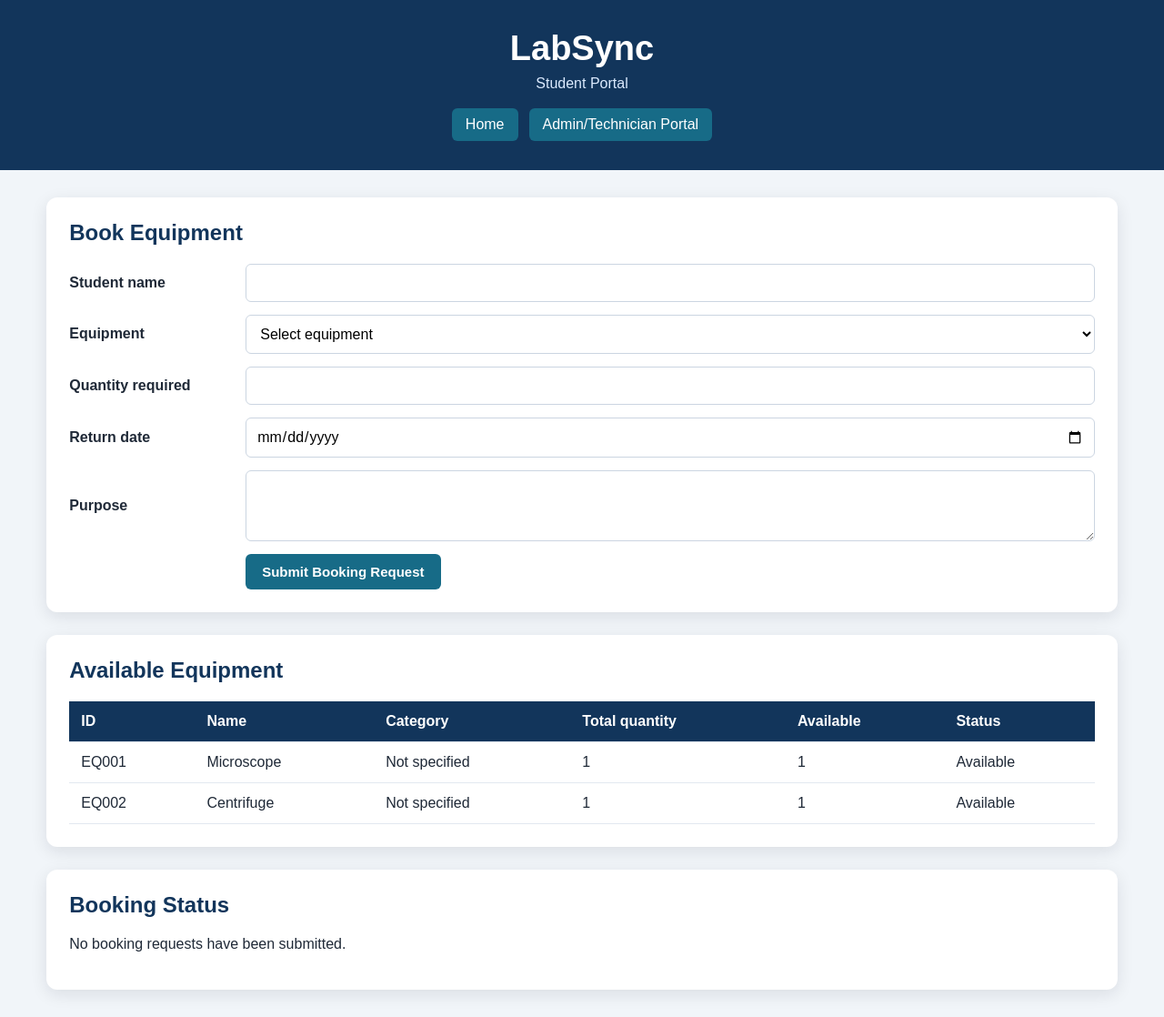
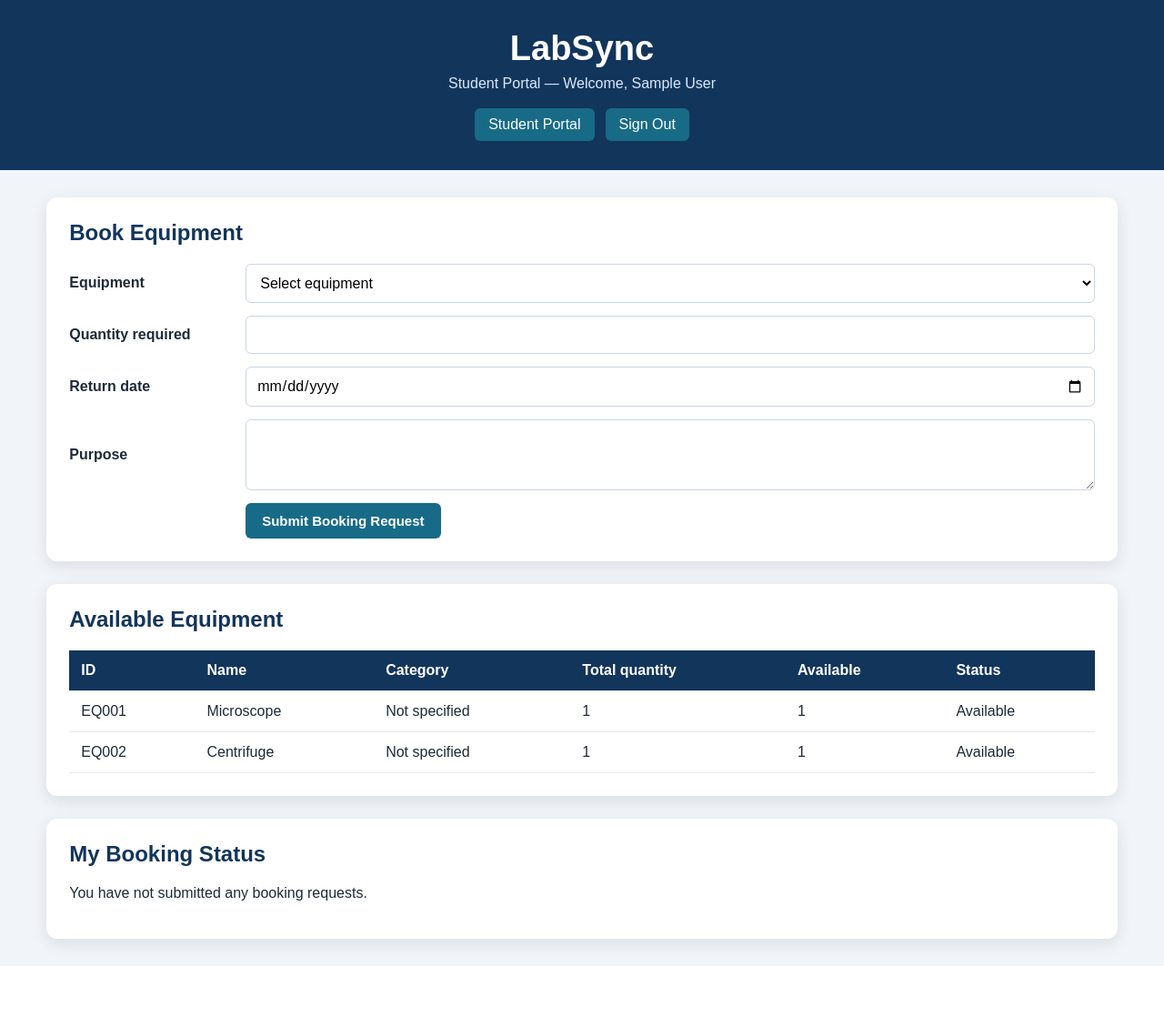
Before and after one commit to Ashigbui/LabSync, a Flask app: page /student in a window 1280 px wide. Shown: the whole page at 91% size. After the commit the page ends 1062 px from the top, so only its background shows below. Run offline with Flask 3, Linux system fonts and the light colour scheme; the visitor is signed in with stand-in values (Sample User, id 1).

Commit message:
Update student portal title and welcome message

```diff
--- a/templates/student.html
+++ b/templates/student.html
@@ -3,18 +3,18 @@
 <head>
     <meta charset="UTF-8">
     <meta name="viewport" content="width=device-width, initial-scale=1.0">
-    <title>LabSync Student Portal</title>
+    <title>Student Portal | LabSync</title>
     <link rel="stylesheet" href="{{ url_for('static', filename='style.css') }}">
 </head>
 
 <body>
     <header>
         <h1>LabSync</h1>
-        <p>Student Portal</p>
+        <p>Student Portal — Welcome, {{ user_name }}</p>
 
         <nav>
-            <a href="{{ url_for('home') }}">Home</a>
-            <a href="{{ url_for('admin_portal') }}">Admin/Technician Portal</a>
+            <a href="{{ url_for('student_portal') }}">Student Portal</a>
+            <a href="{{ url_for('logout') }}">Sign Out</a>
         </nav>
     </header>
 
@@ -28,9 +28,6 @@
 
             {% if equipment_list %}
                 <form action="{{ url_for('book_equipment') }}" method="post">
-                    <label for="student">Student name</label>
-                    <input type="text" id="student" name="student" required>
-
                     <label for="booking_equipment">Equipment</label>
                     <select id="booking_equipment" name="booking_equipment" required>
                         <option value="">Select equipment</option>
@@ -100,7 +97,7 @@
         </section>
 
         <section class="card">
-            <h2>Booking Status</h2>
+            <h2>My Booking Status</h2>
 
             {% if booking_list %}
                 <div class="table-container">
@@ -108,7 +105,6 @@
                         <thead>
                             <tr>
                                 <th>Booking ID</th>
-                                <th>Student</th>
                                 <th>Equipment</th>
                                 <th>Quantity</th>
                                 <th>Booking date</th>
@@ -123,7 +119,6 @@
                             {% for booking in booking_list %}
                                 <tr>
                                     <td>{{ booking.get("booking_id", "") }}</td>
-                                    <td>{{ booking.get("student", "") }}</td>
                                     <td>{{ booking.get("equipment", "") }}</td>
                                     <td>{{ booking.get("quantity", 1) }}</td>
                                     <td>{{ booking.get("booking_date", "") }}</td>
@@ -141,7 +136,7 @@
                     </table>
                 </div>
             {% else %}
-                <p>No booking requests have been submitted.</p>
+                <p>You have not submitted any booking requests.</p>
             {% endif %}
         </section>
     </main>
```
